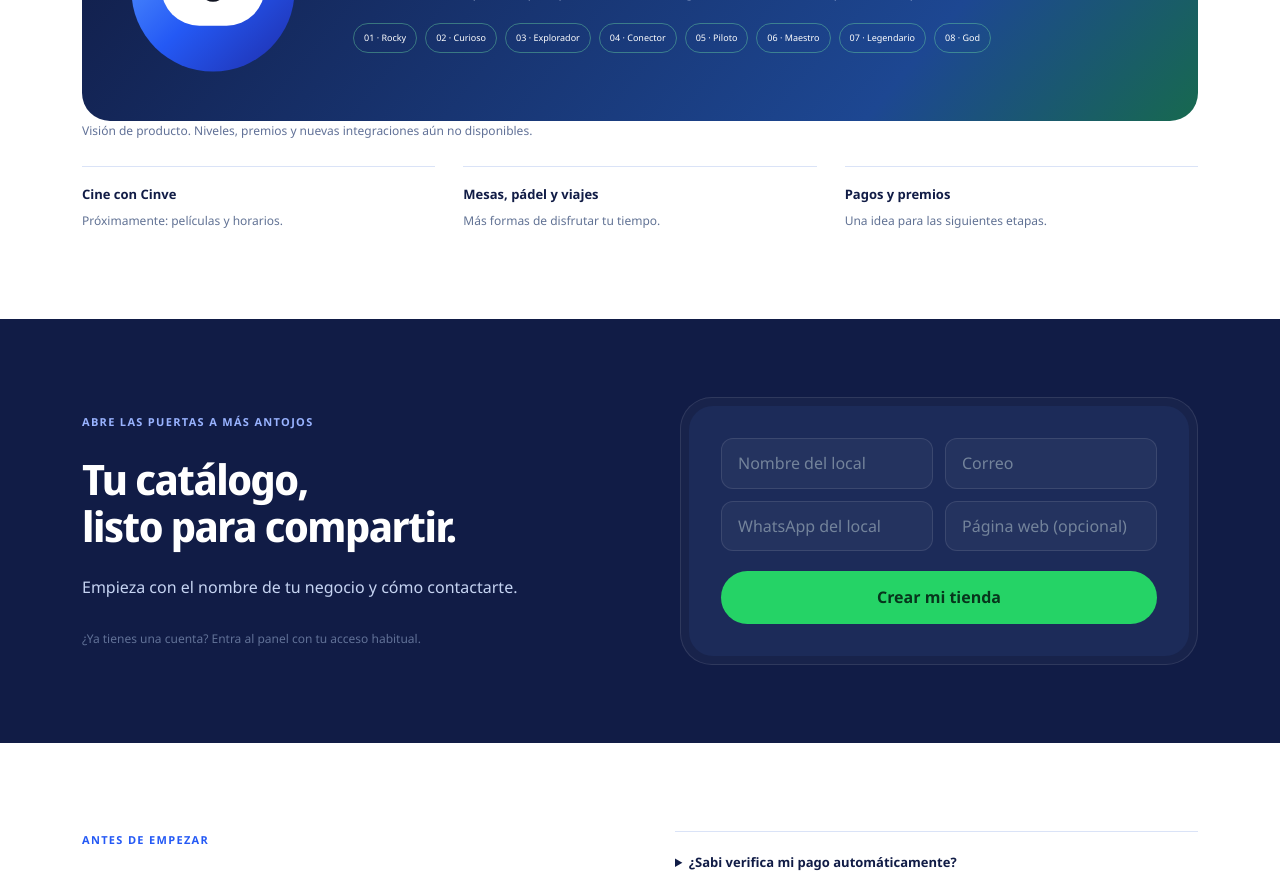
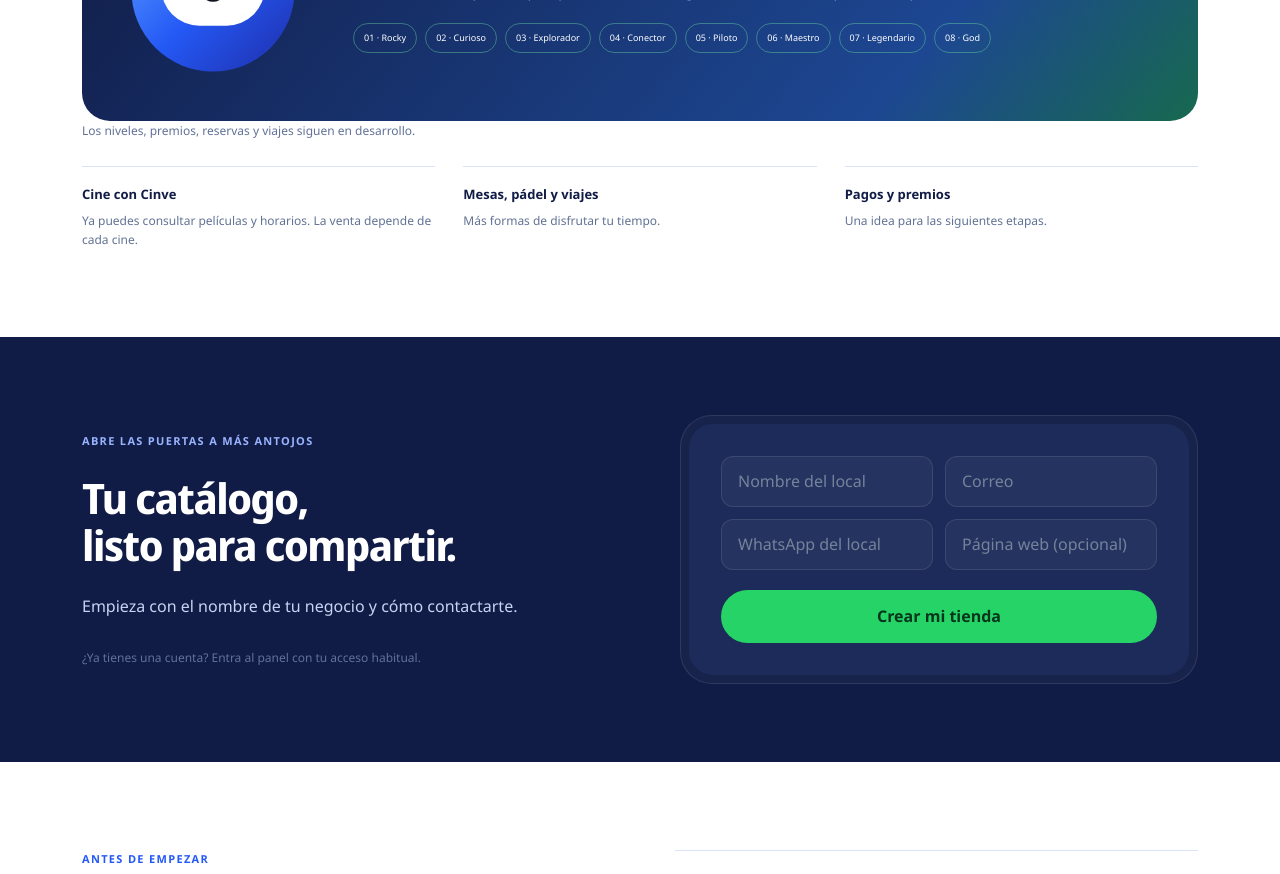
Before and after one commit to 0c1av10/sabi, a Next.js app in the folder web/: page / in a window 1280 px wide. Shown: the part 2880-3754 px from the top of the page. Built offline with nearby package versions, Linux system fonts and the light colour scheme.

Commit message:
fix: align cinema availability copy with active Cinve discovery (#7)
Co-authored-by: Sabi pilot <sabi-pilot@users.noreply.github.com>

```diff
--- a/web/app/page.tsx
+++ b/web/app/page.tsx
@@ -35,9 +35,9 @@ export default function Home(){
   <section className="m-today" id="hoy"><div className="m-wrap"><p className="m-kicker">EL SABI ACTUAL</p><h2>Del antojo al próximo plan.</h2><div className="m-three"><article><span className="m-number">01 / CATÁLOGOS</span><h3>¿Qué te provoca comer?</h3><p>Mira el menú, encuentra algo que te provoque y elige cómo lo quieres.</p><div className="m-links"><a href="/tienda/bizza">Ver Bizza ↗</a><a href="/tienda/mc-racuchos">Ver MC Racuchos ↗</a></div></article><article><span className="m-number">02 / EVENTOS</span><h3>Un plan que vaya contigo.</h3><p>Explora la cartelera de Sabi. Las entradas se compran en la página oficial, con el precio y disponibilidad que indique el vendedor.</p><div className="m-links"><a href="/eventos">Explorar eventos ↗</a></div></article><article><span className="m-number">03 / COMERCIOS</span><h3>Un espacio para tu negocio.</h3><p>Dale a tus clientes un lugar para explorar tu menú. ¿Ya tienes una tienda en Sabi? Entra a tu panel.</p><div className="m-links"><a href="/login">Abrir el panel ↗</a><a href="#tienda">Configurar mi tienda ↓</a></div></article></div><p className="m-caption">Consulta disponibilidad y condiciones con cada comercio.</p></div></section>
   <section className="m-wrap m-section" id="conversaciones"><div className="m-section-head"><div><p className="m-kicker">CONVERSACIONES, NO FORMULARIOS</p><h2>Así se siente<br/>hablar con Sabi.</h2></div><p>Cuéntale qué te provoca. Sabi te ayuda a explorar opciones y a elegir por dónde empezar.</p></div><div className="m-demo-grid"><div><div className="m-tabs" role="tablist">{scenes.map((s,i)=><button key={s.label} role="tab" aria-selected={scene===i} onClick={()=>pick(i)}><span>0{i+1}</span><div><b>{s.label}</b><small>{s.hint}</small></div><span>→</span></button>)}</div><p className="m-caption">Demo sin envíos ni pedidos. Precios de Bizza consultados en Sabi el 17 nov; la confirmación es simulada.</p></div><div className="m-phone" role="tabpanel"><div className="phone-head"><img src="/brand/sabi-isotipo-color.svg" width="38" height="38" alt=""/><div><b>Sabi</b><small>Tu guía en WhatsApp</small></div><span>DEMO</span></div><div className="m-messages">{scenes[scene].messages.slice(0,step).map(([who,text],i)=><p key={scene+":"+i} className={who==="c"?"user":""}><small>{who==="c"?"Tú":"Sabi"}</small>{text}</p>)}</div><div className="m-chat-controls"><button onClick={()=>setStep(Math.min(step+1,scenes[scene].messages.length))} disabled={step===scenes[scene].messages.length}>Siguiente mensaje →</button><button onClick={()=>setStep(2)}>Reiniciar</button></div><p className="m-caption" aria-live="polite">{step} de {scenes[scene].messages.length} mensajes</p></div></div></section>
   <section className="m-merchant" id="comercios"><div className="m-wrap m-two"><div><p className="m-kicker">PARA RESTAURANTES Y TIENDAS</p><h2>Que cada chat<br/>deje todo claro.</h2><p>Tu menú, tus opciones y un acceso para tu equipo. Un lugar desde el que tus clientes puedan empezar a conocerte.</p><a className="m-button" href="/login">Entrar al panel ↗</a></div><ol className="m-flow"><li><span>01</span><div><h3>Comparte tu menú</h3><p>Acerca tus platos y productos a quienes quieren descubrirlos.</p></div></li><li><span>02</span><div><h3>Ayuda a elegir</h3><p>Un catálogo claro hace más fácil encontrar algo que provoque.</p></div></li><li><span>03</span><div><h3>Sigue en contacto</h3><p>La disponibilidad, la aceptación y el pago los confirma tu negocio.</p></div></li></ol></div></section>
-  <section className="m-wrap m-section" id="mundo"><div className="m-section-head"><div><p className="m-kicker">MUNDO SABI / VISIÓN DE PRODUCTO</p><h2>Más caminos.<br/>Un mismo Sabi.</h2></div><p>Nos imaginamos un Sabi que te acompañe en más planes. Este es el mundo que queremos construir.</p></div><div className="m-world"><img src="/brand/sabi-mascota-wink-aura.svg" alt="Sabi guiñando un ojo"/><div><h3>De Rocky a God.</h3><p>Para los curiosos que siempre quieren descubrir algo más. Ocho niveles que forman parte de nuestra visión.</p><div className="m-levels">{levels.map((l,i)=><span key={l}>{String(i+1).padStart(2,"0")} · {l}</span>)}</div></div></div><p className="m-caption">Visión de producto. Niveles, premios y nuevas integraciones aún no disponibles.</p><div className="m-roadmap"><p><b>Cine con Cinve</b><span>Próximamente: películas y horarios.</span></p><p><b>Mesas, pádel y viajes</b><span>Más formas de disfrutar tu tiempo.</span></p><p><b>Pagos y premios</b><span>Una idea para las siguientes etapas.</span></p></div></section>
+  <section className="m-wrap m-section" id="mundo"><div className="m-section-head"><div><p className="m-kicker">MUNDO SABI / VISIÓN DE PRODUCTO</p><h2>Más caminos.<br/>Un mismo Sabi.</h2></div><p>Nos imaginamos un Sabi que te acompañe en más planes. Este es el mundo que queremos construir.</p></div><div className="m-world"><img src="/brand/sabi-mascota-wink-aura.svg" alt="Sabi guiñando un ojo"/><div><h3>De Rocky a God.</h3><p>Para los curiosos que siempre quieren descubrir algo más. Ocho niveles que forman parte de nuestra visión.</p><div className="m-levels">{levels.map((l,i)=><span key={l}>{String(i+1).padStart(2,"0")} · {l}</span>)}</div></div></div><p className="m-caption">Los niveles, premios, reservas y viajes siguen en desarrollo.</p><div className="m-roadmap"><p><b>Cine con Cinve</b><span>Ya puedes consultar películas y horarios. La venta depende de cada cine.</span></p><p><b>Mesas, pádel y viajes</b><span>Más formas de disfrutar tu tiempo.</span></p><p><b>Pagos y premios</b><span>Una idea para las siguientes etapas.</span></p></div></section>
   <section className="m-create" id="tienda"><div className="m-wrap m-two"><div><p className="m-kicker">ABRE LAS PUERTAS A MÁS ANTOJOS</p><h2>Tu catálogo,<br/>listo para compartir.</h2><p>Empieza con el nombre de tu negocio y cómo contactarte.</p><p className="m-caption">¿Ya tienes una cuenta? Entra al panel con tu acceso habitual.</p></div><div className="original-form"><CreateStore/></div></div></section>
-  <section className="m-wrap m-section m-faq" id="faq"><div><p className="m-kicker">ANTES DE EMPEZAR</p><h2>Sin letra pequeña.</h2></div><div><details><summary>¿Sabi verifica mi pago automáticamente?</summary><p>No. Compartir una referencia no acredita el pago. Espera la verificación y aceptación del comercio.</p></details><details><summary>¿Puedo comprar entradas en el chat?</summary><p>Sabi te ayuda a elegir. La compra y el pago se hacen en la página oficial del vendedor.</p></details><details><summary>¿Ya están disponibles los niveles y los nuevos planes?</summary><p>Todavía no. Los niveles, premios, cine, reservas y viajes son parte de lo que queremos construir. Aún no están activos.</p></details></div></section>
+  <section className="m-wrap m-section m-faq" id="faq"><div><p className="m-kicker">ANTES DE EMPEZAR</p><h2>Sin letra pequeña.</h2></div><div><details><summary>¿Sabi verifica mi pago automáticamente?</summary><p>No. Compartir una referencia no acredita el pago. Espera la verificación y aceptación del comercio.</p></details><details><summary>¿Puedo comprar entradas en el chat?</summary><p>Sabi te ayuda a elegir. La compra y el pago se hacen en la página oficial del vendedor.</p></details><details><summary>¿Ya están disponibles los niveles y los nuevos planes?</summary><p>Ya puedes consultar cine con Cinve. Los niveles, premios, reservas y viajes todavía no están activos.</p></details></div></section>
   <footer className="m-footer"><div className="m-wrap"><img src="/brand/sabi-imagotipo-reverse.svg" alt="Sabi" width="110"/><p>Tu guía de confianza en WhatsApp.</p><div><a href="/eventos">Eventos ↗</a><a href="/login">Panel ↗</a><a href="#tienda">Crea tu tienda ↑</a></div><small>Sabi · La vida, más fácil.</small></div></footer>
  </main>
 }
```
